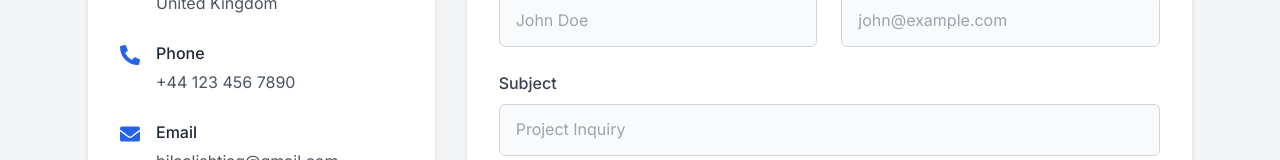
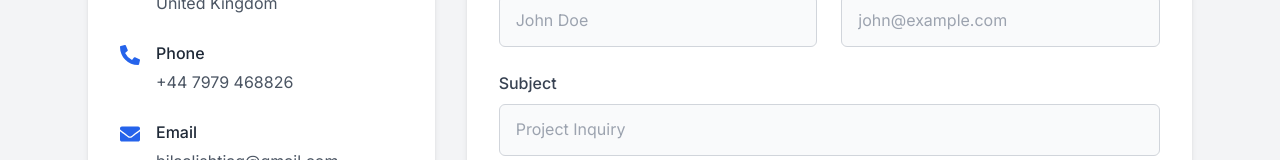
Before and after one commit to bilaal5279/Portfolio, a React (Vite) app: page /#/ in a window 1280 px wide. Shown: the part 5926-6086 px from the top of the page. Built offline with nearby package versions, Linux system fonts and the light colour scheme.

Commit message:
changed resume

```diff
--- a/src/components/Contact.jsx
+++ b/src/components/Contact.jsx
@@ -52,7 +52,7 @@ const Contact = () => {
     {
       icon: <FaPhoneAlt />,
       title: 'Phone',
-      details: '+44 123 456 7890'
+      details: '+44 7979 468826'
     },
     {
       icon: <FaEnvelope />,
```
